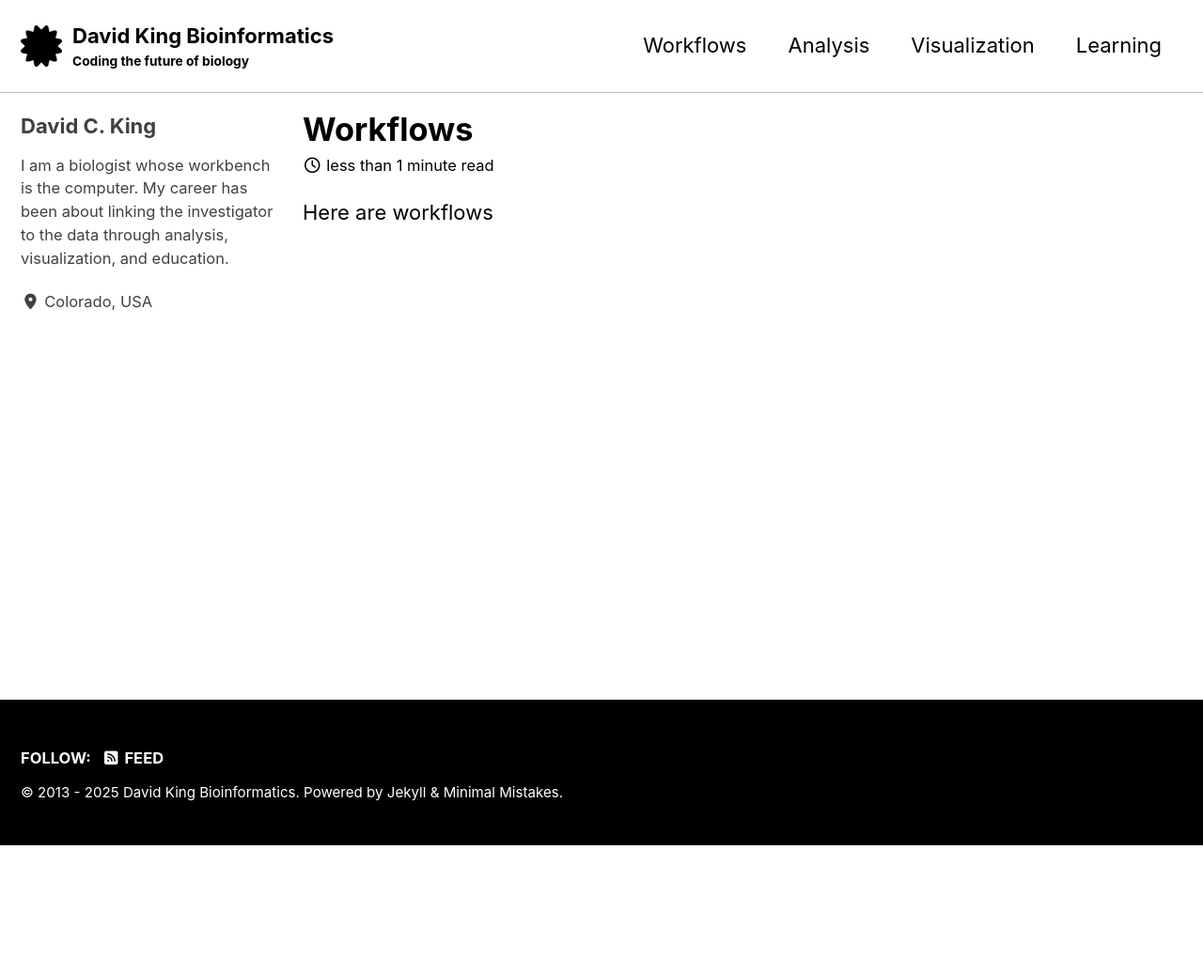
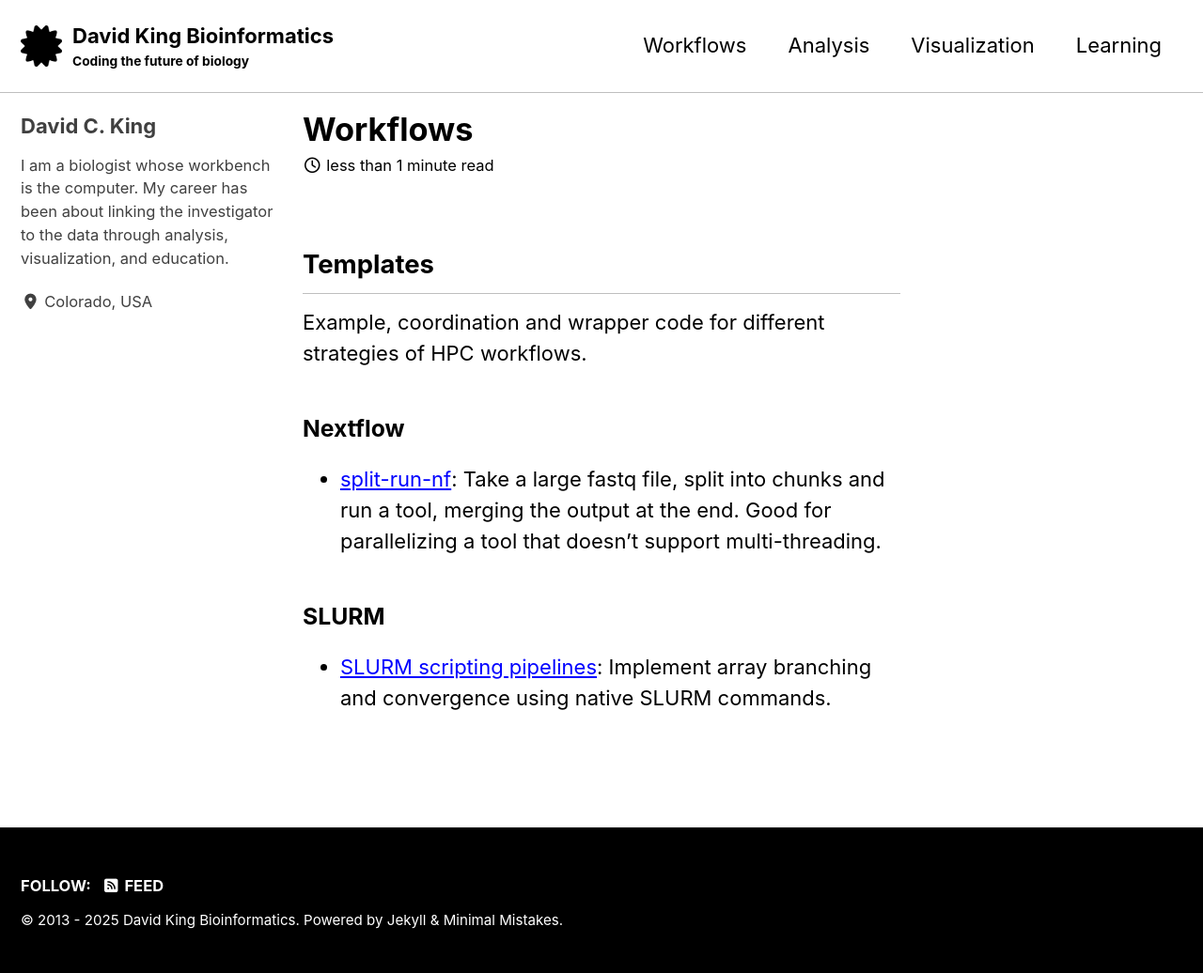
Before and after one commit to dkbiocode/dkbiocode.github.io, a Jekyll site: the page built from _pages/Workflows.md, in a window 1280 px wide. Shown: the whole page at 94% size. Built offline with Jekyll 4.4.1, drawn with Linux system fonts in a browser that asks for light colours; cached includes are drawn as plain includes; before the commit the page ends 900 px from its top, so only the background shows below that.

Commit message:
added content to Workflows tab

```diff
--- a/_pages/Workflows.md
+++ b/_pages/Workflows.md
@@ -10,4 +10,15 @@ read_time: true
 
 ---
 
-Here are workflows
+## Templates
+
+Example, coordination and wrapper code for different strategies of HPC workflows.
+
+### Nextflow
+
+* [split-run-nf](https://github.com/dkbiocode/split-run-nf): Take a large fastq file, split into chunks and run a tool, merging the output at the end. Good for parallelizing a tool that doesn't support multi-threading.
+
+
+### SLURM
+
+* [SLURM scripting pipelines](https://github.com/dkbiocode/slurm-scripting-pipelines): Implement array branching and convergence using native SLURM commands.
```
